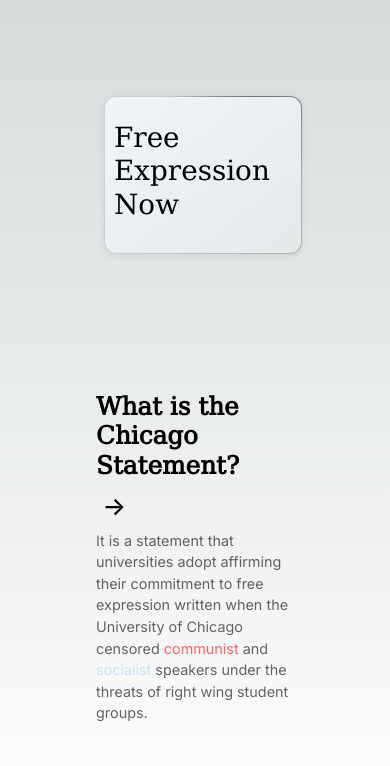
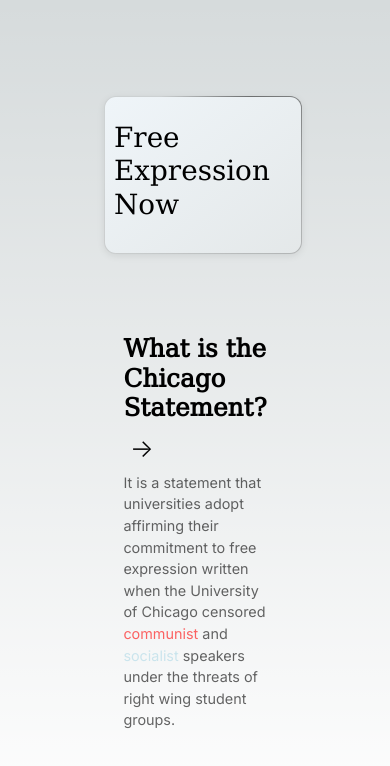
Before and after one commit to kynadev/fen-link-site, a Next.js app: page / in a window 390 px wide. Shown: the top 766 px of the page. Built offline with nearby package versions, Linux system fonts and the light colour scheme.

Commit message:
Card Component init & component rules in README.md

```diff
--- /dev/null
+++ b/components/Card.tsx
@@ -0,0 +1,22 @@
+import styles from "@/styles/Card.module.css"
+
+interface CardProps {
+	children?: any
+	props?: any[]
+	href: string
+	title: string
+}
+
+export default function Card(props: CardProps) {
+	return (
+		<div className={styles.card}>
+			<a href={props.href}>
+				<h2>
+					<span>{props.title}</span> {""}&nbsp;{""}
+					<span className={styles.arrow}>-&gt;</span>
+				</h2>
+				{props.children}
+			</a>
+		</div>
+	)
+}
--- a/pages/index.tsx
+++ b/pages/index.tsx
@@ -3,7 +3,7 @@
 import { Inter } from "next/font/google"
 import "bootstrap/dist/css/bootstrap.min.css"
 import styles from "@/styles/Home.module.css"
-import Card from "react-bootstrap/Card"
+import Card from "../components/Card"
 
 const inter = Inter({ subsets: ["latin"] })
 
@@ -38,12 +38,7 @@
 						// todo change span animations to work here
 						// todo change the styles to make the card look nice
 					}
-					<a href="LINK TO X" className={styles.card} target="_blank" rel="noopener noreferrer">
-						<h2>
-							<span>What is the Chicago Statement?</span>
-							{""}&nbsp;{""}
-							<span className={styles.arrow}>-&gt;</span>
-						</h2>
+					<Card href="LINK" title="What is the Chicago Statement?">
 						<p>
 							It is a statement that universities adopt affirming their commitment to free
 							expression written when the University of Chicago censored{" "}
@@ -51,7 +46,7 @@
 							<span style={{ color: "lightblue" }}>socialist</span> speakers under the threats of{" "}
 							right wing student groups.
 						</p>
-					</a>
+					</Card>
 				</div>
 			</main>
 		</>
--- /dev/null
+++ b/styles/Card.module.css
@@ -0,0 +1,70 @@
+.card {
+	padding: 1rem 1.2rem;
+	border-radius: var(--border-radius);
+	background: rgba(var(--card-rgb), 0);
+	border: 1px solid rgba(var(--card-border-rgb), 0);
+	transition: background 200ms, border 200ms;
+}
+
+.card a {
+	color: inherit;
+	text-decoration: none;
+}
+
+.card span {
+	display: inline-block;
+	transition: transform 200ms;
+}
+
+.card h2 > span:not(.arrow) {
+	font-family: var(--font-serif);
+	font-weight: 600;
+	margin-bottom: 0.7rem;
+}
+
+.card h2 > span.arrow {
+	font-weight: 300;
+}
+
+.card p {
+	margin: 0;
+	opacity: 0.6;
+	font-size: 0.9rem;
+	line-height: 1.5;
+}
+
+/* Enable hover only on non-touch devices */
+@media (hover: hover) and (pointer: fine) {
+	.card:hover {
+		color: rgb(var(--card-rgb), 0.9);
+		background: rgba(var(--card-rgb), 0.1);
+		border: 1px solid rgba(var(--card-border-rgb), 0.15);
+	}
+
+	.card a:hover {
+		color: inherit;
+		text-decoration: none;
+	}
+
+	.card:hover span.arrow {
+		transform: translateX(100%);
+		font-weight: bold;
+	}
+}
+
+@media (prefers-reduced-motion) {
+	.card:hover span {
+		transform: none;
+	}
+}
+
+/* Moblie */
+@media (max-width: 700px) {
+	.card {
+		padding: 1rem 2.5rem;
+	}
+
+	.card h2 {
+		margin-bottom: 0.5rem;
+	}
+}
--- a/styles/Home.module.css
+++ b/styles/Home.module.css
@@ -21,7 +21,7 @@
 	display: grid;
 }
 
-.card {
+/* .card {
 	padding: 1rem 1.2rem;
 	border-radius: var(--border-radius);
 	background: rgba(var(--card-rgb), 0);
@@ -45,7 +45,7 @@
 	opacity: 0.6;
 	font-size: 0.9rem;
 	line-height: 1.5;
-}
+} */
 
 .center {
 	display: flex;
@@ -125,7 +125,7 @@
 }
 
 /* Enable hover only on non-touch devices */
-@media (hover: hover) and (pointer: fine) {
+/* @media (hover: hover) and (pointer: fine) {
 	.card:hover {
 		color: rgb(var(--card-rgb), 0.9);
 		background: rgba(var(--card-rgb), 0.1);
@@ -135,16 +135,16 @@
 	.card:hover span.arrow {
 		transform: translateX(4px);
 	}
-}
+} */
 
 @media (prefers-reduced-motion) {
 	.header::before {
 		animation: none;
 	}
 
-	.card:hover span {
+	/* .card:hover span {
 		transform: none;
-	}
+	} */
 }
 
 /* Mobile */
@@ -160,13 +160,13 @@
 		text-align: center;
 	}
 
-	.card {
+	/* .card {
 		padding: 1rem 2.5rem;
 	}
 
 	.card h2 {
 		margin-bottom: 0.5rem;
-	}
+	} */
 
 	.center {
 		padding: 8rem 0 6rem;
```
Also changed, not shown: 1 other file (tests, documents, lock files or other folders).
